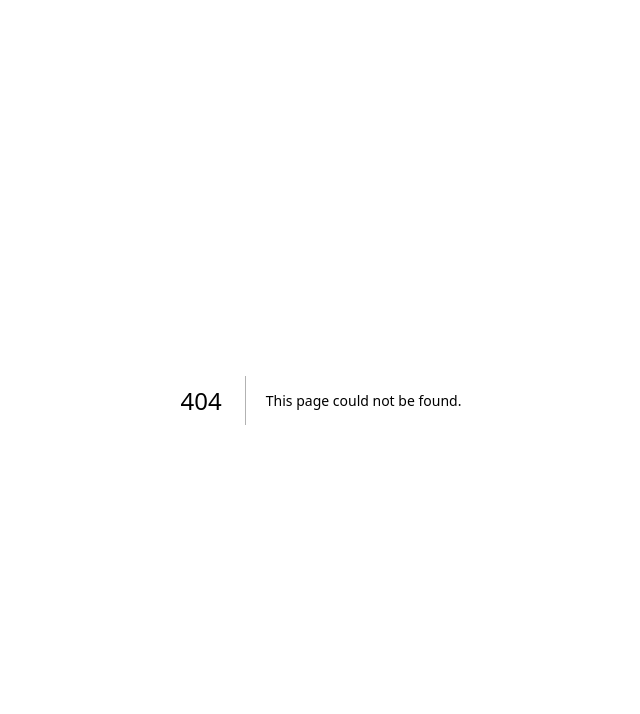
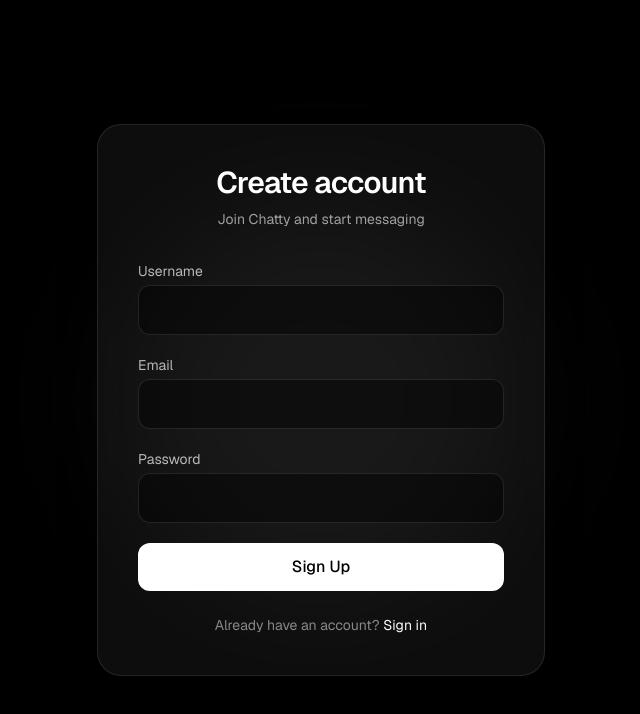
Before and after one commit to Edarth002/Chatty-UI, a Next.js app: page /auth/register in a window 1280 px wide. Before the commit this address had no page. Shown: the top 714 px of the page, without its empty margins (319-959 px from the left). Built offline with nearby package versions, Linux system fonts and the light colour scheme.

Commit message:
Created register page

```diff
--- /dev/null
+++ b/app/auth/register/page.tsx
@@ -0,0 +1,129 @@
+"use client";
+
+import { useState } from "react";
+
+export default function SignupPage() {
+  const [form, setForm] = useState({
+    username: "",
+    email: "",
+    password: "",
+  });
+
+  const [loading, setLoading] = useState(false);
+
+  const handleChange = (e: React.ChangeEvent<HTMLInputElement>) => {
+    setForm({ ...form, [e.target.name]: e.target.value });
+  };
+
+  const handleSubmit = async (e: React.FormEvent) => {
+    e.preventDefault();
+    setLoading(true);
+
+    try {
+      const res = await fetch("http://localhost:5000/register", {
+        method: "POST",
+        headers: {
+          "Content-Type": "application/json",
+        },
+        body: JSON.stringify(form),
+      });
+
+      const data = await res.json();
+      console.log(data);
+    } catch (err) {
+      console.error(err);
+    } finally {
+      setLoading(false);
+    }
+  };
+
+  return (
+    <div className="min-h-screen bg-black text-white flex items-center justify-center px-4 font-sans">
+      {/* Background glow */}
+      <div className="absolute inset-0 flex justify-center items-center pointer-events-none">
+        <div className="w-[400px] h-[400px] bg-white/5 blur-3xl rounded-full" />
+      </div>
+
+      {/* Card */}
+      <div className="relative w-full max-w-md backdrop-blur-xl bg-white/5 border border-white/10 p-10 rounded-3xl shadow-2xl">
+        {/* Header */}
+        <div className="mb-8 text-center">
+          <h1 className="text-3xl font-semibold tracking-tight">
+            Create account
+          </h1>
+          <p className="text-white/60 text-sm mt-2">
+            Join Chatty and start messaging
+          </p>
+        </div>
+
+        {/* Form */}
+        <form onSubmit={handleSubmit} className="space-y-5">
+          {/* Username */}
+          <div>
+            <label className="text-sm text-white/70 mb-1 block">
+              Username
+            </label>
+            <input
+              name="username"
+              onChange={handleChange}
+              className="w-full bg-black/40 border border-white/10 px-4 py-3 rounded-xl
+              focus:outline-none focus:ring-2 focus:ring-white/30 focus:border-white/30
+              transition"
+            />
+          </div>
+
+          {/* Email */}
+          <div>
+            <label className="text-sm text-white/70 mb-1 block">
+              Email
+            </label>
+            <input
+              name="email"
+              type="email"
+              onChange={handleChange}
+              className="w-full bg-black/40 border border-white/10 px-4 py-3 rounded-xl
+              focus:outline-none focus:ring-2 focus:ring-white/30 focus:border-white/30
+              transition"
+            />
+          </div>
+
+          {/* Password */}
+          <div>
+            <label className="text-sm text-white/70 mb-1 block">
+              Password
+            </label>
+            <input
+              name="password"
+              type="password"
+              onChange={handleChange}
+              className="w-full bg-black/40 border border-white/10 px-4 py-3 rounded-xl
+              focus:outline-none focus:ring-2 focus:ring-white/30 focus:border-white/30
+              transition"
+            />
+          </div>
+
+          {/* Button */}
+          <button
+            type="submit"
+            disabled={loading}
+            className="w-full bg-white text-black py-3 rounded-xl font-medium
+            hover:bg-white/90 transition disabled:opacity-50 disabled:cursor-not-allowed"
+          >
+            {loading ? "Creating account..." : "Sign Up"}
+          </button>
+        </form>
+
+        {/* Footer */}
+        <p className="text-sm text-white/50 mt-6 text-center">
+          Already have an account?{" "}
+          <a
+            href="/auth/login"
+            className="text-white hover:underline transition"
+          >
+            Sign in
+          </a>
+        </p>
+      </div>
+    </div>
+  );
+}
```
